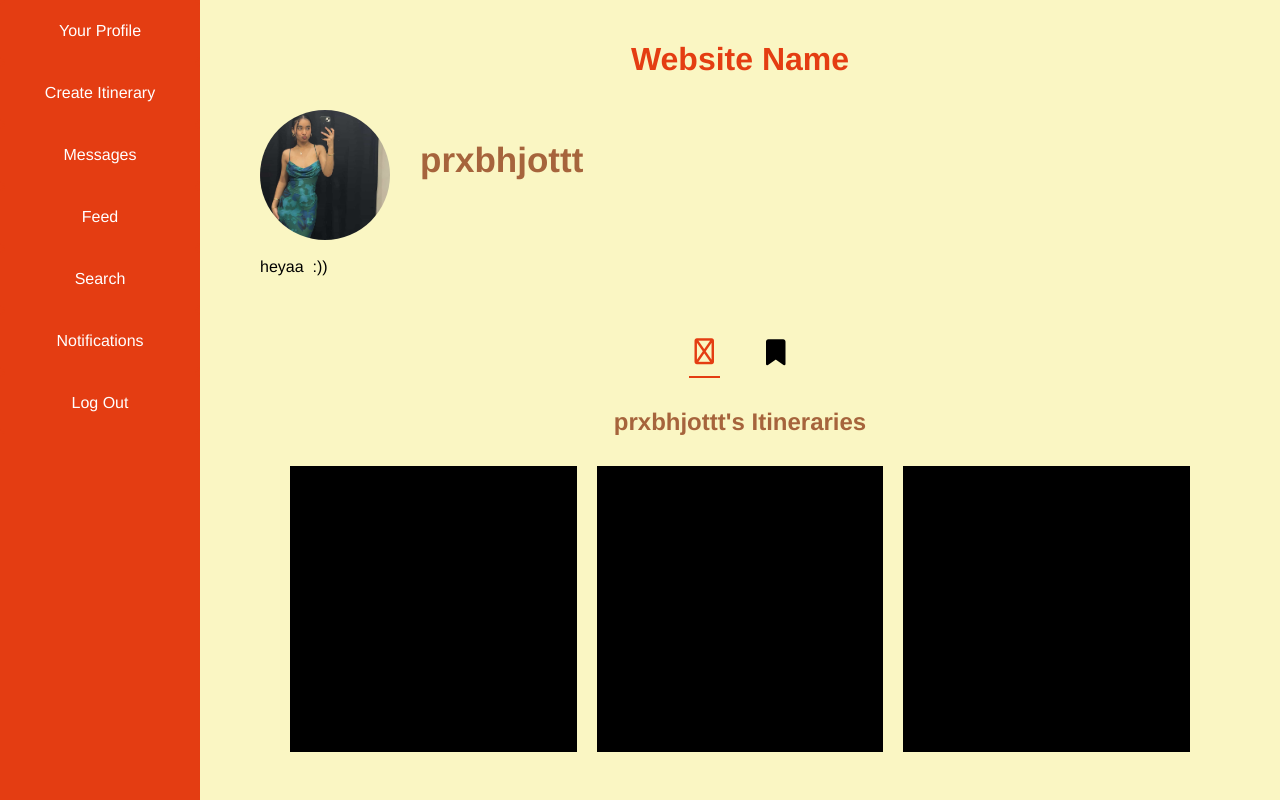
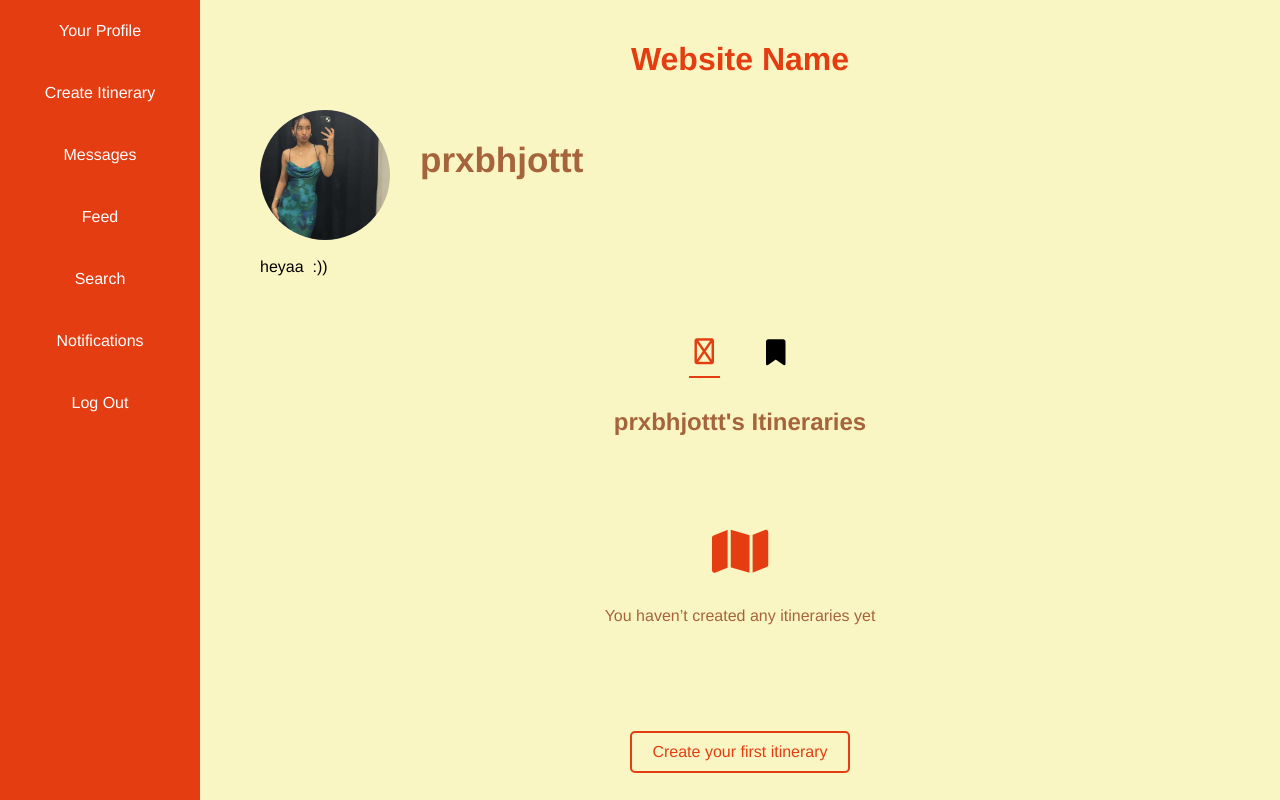
Before and after one commit to laura-camila-av/travel-social-media, a Flask app: page /profile in a window 1280 px wide. Run offline with Flask 3, Linux system fonts and the light colour scheme; a user stored in the database is signed in.

Commit message:
Itens. are now user specific

```diff
--- a/app.py
+++ b/app.py
@@ -63,6 +63,12 @@ class SavedItinerary(db.Model):
         db.UniqueConstraint('user_id', 'itinerary_id', name='unique_user_saved_itinerary'),
     )
 
+class Itinerary(db.Model):
+    id = db.Column(db.Integer, primary_key=True)
+    title = db.Column(db.String(120), nullable=False)
+    user_id = db.Column(db.Integer, db.ForeignKey('user.id'), nullable=False)
+    created_at = db.Column(db.DateTime, server_default=db.func.now())
+
 @app.route('/save-bio', methods=['POST'])
 def save_bio():
     user_id = session.get("user_id")
@@ -121,12 +127,14 @@ def user_profile():
     ]
     interests = [interest for interest in interests if interest]
 
+    user_itineraries = Itinerary.query.filter_by(user_id=user_id).all()
     saved_items = SavedItinerary.query.filter_by(user_id=user_id).all()
 
     return render_template(
         'user-profile.html',
         user=user,
         interests=interests,
+        user_itineraries=user_itineraries,
         saved_items=saved_items,
         is_own_profile=True
     )
@@ -194,6 +202,26 @@ def upload_avatar():
 
 @app.route('/create')
 def itinerary_create():
+    user_id = session.get("user_id")
+    if not user_id:
+        return redirect(url_for('login_page'))
+
+    if request.method == 'POST':
+        title = request.form.get('title', '').strip()
+
+        if not title:
+            flash("Please enter a title.", "error")
+            return redirect(url_for('itinerary_create'))
+
+        new_itinerary = Itinerary(
+            title=title,
+            user_id=user_id
+        )
+
+        db.session.add(new_itinerary)
+        db.session.commit()
+
+        return redirect(url_for('user_profile'))
     return render_template('itinerary.html')
 
 @app.route('/search')
--- a/static/styles.css
+++ b/static/styles.css
@@ -49,7 +49,7 @@ a:link, a:visited {
     padding: 10px 20px;
     text-align: center;
     display: inline-block;
-
+    text-decoration: none;
     }
 
 a:hover, a:active {
@@ -1055,7 +1055,7 @@ a:hover, a:active {
 
 .profile-tab.active {
     color: #e43d12;
-    border-bottom: 2px solid #e43d12; /* ✅ clean underline */
+    border-bottom: 2px solid #e43d12;
 }
 /* hover same as buttons */
 .profile-tab:hover {
@@ -1103,4 +1103,24 @@ a:hover, a:active {
     background-color: black;
 }
 
-/* User search results styling END */
+.empty-state {
+    display: flex;
+    flex-direction: column;
+    align-items: center;
+    justify-content: center;
+    grid-column: 1 / -1; /* spans full grid */
+    margin: 60px 0;
+    color: #a6643c;
+    text-align: center;
+}
+
+.empty-state i {
+    font-size: 50px;
+    margin-bottom: 15px;
+    color: #e43d12;
+}
+
+.empty-state p {
+    font-size: 16px;
+    font-weight: 500;
+}
--- a/templates/user-profile.html
+++ b/templates/user-profile.html
@@ -89,24 +89,24 @@
             <h2>{{ user.username }}'s Itineraries</h2>
 
             <div class="itinerary-container">
-                <a class="card-link" href="{{ url_for('itinerary_display', itinerary_id=1) }}">
-                    <div class="itinerary-card">
-                        <div class="overlay-text">Itinerary Title</div>
+                {% if user_itineraries %}
+                    {% for itinerary in user_itineraries %}
+                        <a class="card-link" href="{{ url_for('itinerary_display', itinerary_id=itinerary.id) }}">
+                            <div class="itinerary-card">
+                                <div class="overlay-text">{{ itinerary.title }}</div>
+                            </div>
+                        </a>
+                    {% endfor %}
+                {% else %}
+                    <div class="empty-state">
+                        <i class="fa-solid fa-map"></i>
+                        <p>You haven’t created any itineraries yet</p>
                     </div>
-                </a>
-
-                <a class="card-link" href="{{ url_for('itinerary_display', itinerary_id=2) }}">
-                    <div class="itinerary-card">
-                        <div class="overlay-text">Itinerary Title</div>
-                    </div>
-                </a>
-
-                <a class="card-link" href="{{ url_for('itinerary_display', itinerary_id=3) }}">
-                    <div class="itinerary-card">
-                        <div class="overlay-text">Itinerary Title</div>
-                    </div>
-                </a>
+                {% endif %}
             </div>
+            <a href="{{ url_for('itinerary_create') }}">
+                Create your first itinerary
+            </a>
         </div>
 
         {% if is_own_profile %}
@@ -124,7 +124,10 @@
                 </a>
                 {% endfor %}
                 {% else %}
-                <p>No saved itineraries yet.</p>
+                <div class="empty-state">
+                    <i class="fa-solid fa-map"></i>
+                    <p>You haven’t saved any itineraries yet</p>
+                </div>
                 {% endif %}
             </div>
         </div>
```
Also changed, not shown: instance/users.db.
